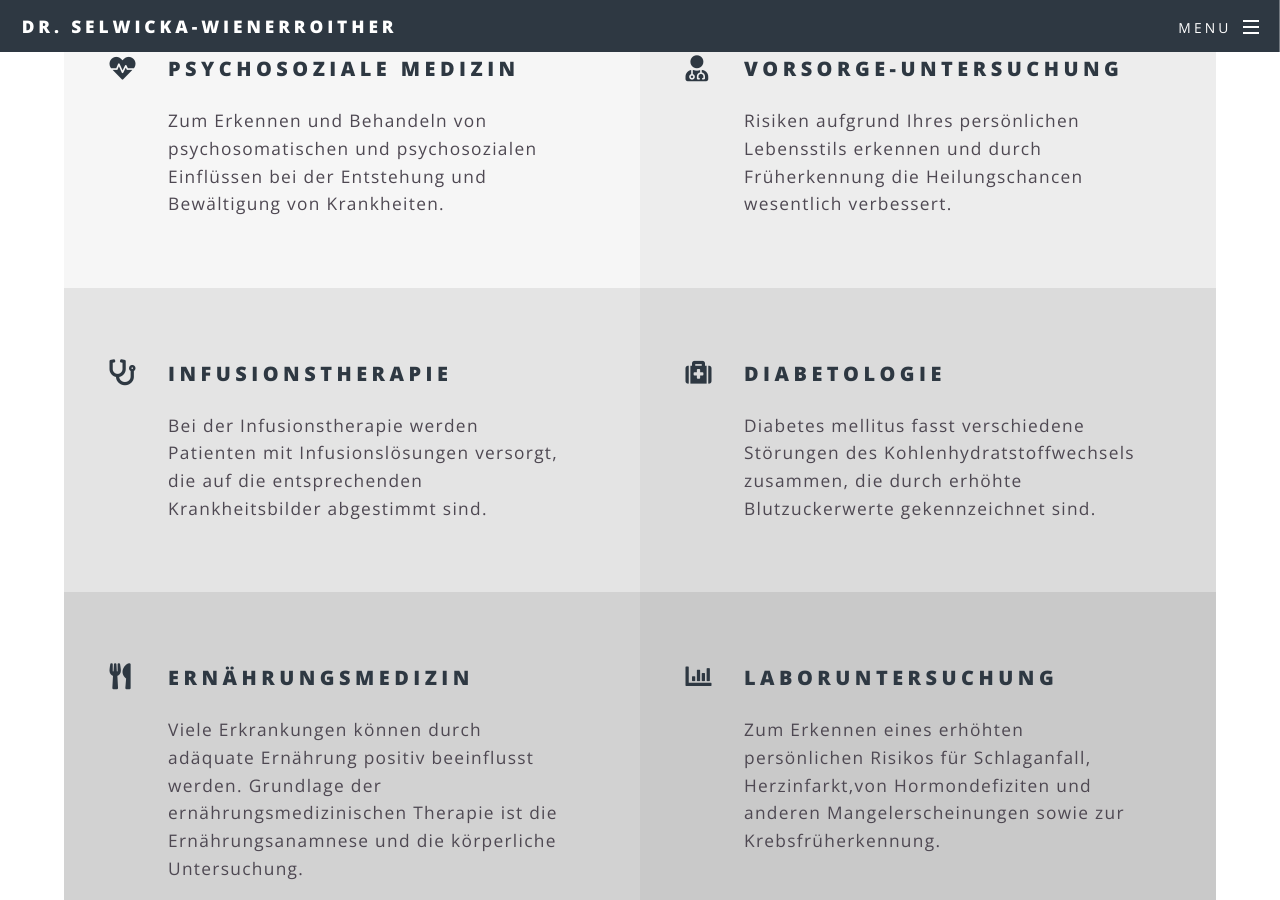
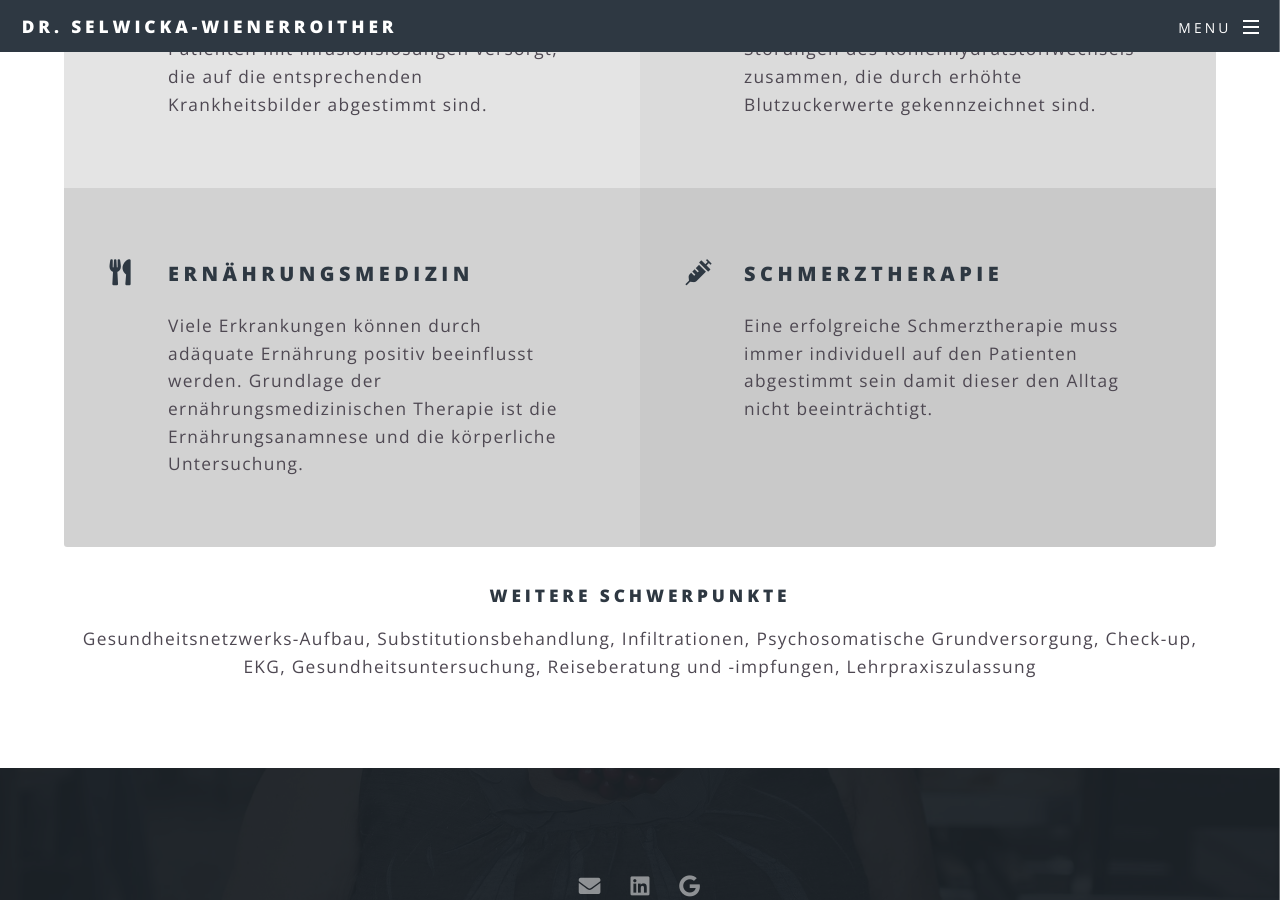
Before and after one commit to patrickfav/website-dr-sel, a Jekyll site: the page built from page_index.html, in a window 1280 px wide and 900 px high, scrolled down 3464 px. Built offline with Jekyll 4.4.1, drawn with Linux system fonts in a browser that asks for light colours; some of the changed text lies outside the part shown.

Commit message:
Content review

```diff
--- a/_data/global.yml
+++ b/_data/global.yml
@@ -29,5 +29,6 @@ hours:
 vacation:
   enabled: true
   vacation_title: Urlaubsvertretung 2018
-  content: Die Praxis ist zwischen 18.3 und 27.4 geschlossen. In dieser Zeit wenden Sie sich bitte an meine Urlaubsvertretung
-    [Dr. X Y in der Musterstrasse 23, 1190 Wien](http://www.google.at).
+  content: Die Praxis ist zwischen 1.8 und 15.8 geschlossen. In dieser Zeit wenden Sie sich bitte an meine Urlaubsvertretung
+    [Dr. Petra Wrabetz](http://www.wrabetz.at/) in der Grinzinger Allee 5-9 (Tel. +43 1 320 41 86) beziehungsweise
+    [Dr. Christina Niessner](http://www.praxisplan.at/6115143226/WRAEK) in der Schegargasse 1 (Tel. +43 1 369 55 77)
--- a/page_index.html
+++ b/page_index.html
@@ -93,23 +93,7 @@ page_title: Dr. Beate Selwicka-Wienerroither
                  (<a href="https://www.wgkk.at" rel="noopener" class="simple">WGKK</a>,
                 <a href="https://www.noegkk.at" rel="noopener" class="simple">NOEGKK</a>,
                 <a href="https://www.sva.or.at" rel="noopener" class="simple">SVA</a>,
-                <a href="https://www.bva.at" rel="noopener" class="simple">BVA</a>, etc.) angeboten.</p>
-        </div>
-    </section>
-    <section class="spotlight">
-        <div class="image">
-            <picture>
-                <source srcset="{{ '/images/pic02.webp' | prepend: site.baseurl }}" type="image/webp">
-                <source srcset="{{ '/images/pic02.jpg' | prepend: site.baseurl }}" type="image/jpeg">
-                <img src="{{ '/images/pic02.jpg' | prepend: site.baseurl }}" alt="Passendes Bild zum Text"/>
-            </picture>
-        </div>
-        <div class="content">
-            <h2>Privatleistungen</h2>
-            <p>Als praktische Ärztin biete ich meinen Patienten die Möglichkeit einer privaten Behandlung an.
-                Der Vorteil für Sie besteht darin, eine individuelle Behandlung im Sinne der klassischen Therapie in
-                Anspruch nehmen zu können.
-            </p>
+                <a href="https://www.bva.at" rel="noopener" class="simple">BVA</a>, etc.) angeboten. Privatleistungen sind auf Anfrage möglich.</p>
         </div>
     </section>
     <section class="spotlight">
@@ -165,18 +149,14 @@ page_title: Dr. Beate Selwicka-Wienerroither
                     Grundlage der ernährungsmedizinischen Therapie ist die Ernährungsanamnese und die körperliche
                     Untersuchung.</p>
             </li>
-            <li class="icon fa-chart-bar">
-                <h3>Laboruntersuchung</h3>
-                <p>Zum Erkennen eines erhöhten persönlichen Risikos für Schlaganfall, Herzinfarkt,von Hormondefiziten
-                    und anderen Mangelerscheinungen sowie zur Krebsfrüherkennung.</p>
+            <li class="icon fa-syringe">
+                <h3>Schmerztherapie</h3>
+                <p>Eine erfolgreiche Schmerztherapie muss immer individuell auf den Patienten abgestimmt sein damit dieser den Alltag nicht beeinträchtigt.</p>
             </li>
         </ul>
 
         <h4>Weitere Schwerpunkte</h4>
 
-        <p>Gesundheitsnetzwerks-Aufbau, Substitutionsbehandlung, Infiltrationen, Psychosomatische Grundversorgung, Check-up, EKG,
-            Langzeit-Blutdruckmessung, Lungenfunktionsprüfung, Hautkrebs-Screening, Gesund abnehmen,
-            Gesundheitsuntersuchung,
-            Reiseberatung und -impfungen, Lehrpraxiszulassung</p>
+        <p>Gesundheitsnetzwerks-Aufbau, Substitutionsbehandlung, Infiltrationen, Psychosomatische Grundversorgung, Check-up, EKG, Gesundheitsuntersuchung, Reiseberatung und -impfungen, Lehrpraxiszulassung</p>
     </div>
 </section>
```
Also changed, not shown: page_contact.md (+8 -7 lines), page_legal_notice.md (+0 -2 lines).
